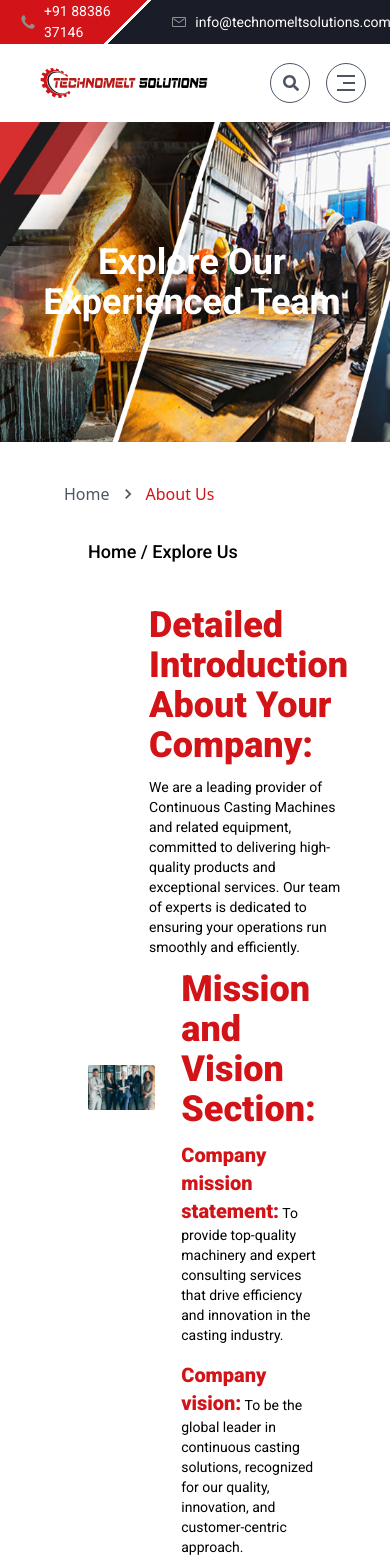
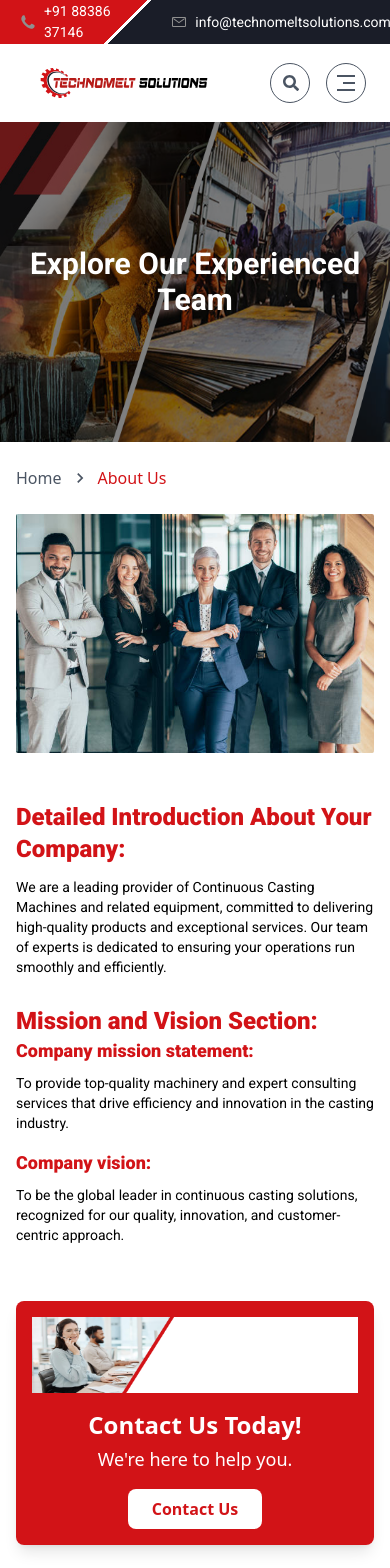
Before and after one commit to sahelzaff/tmc-react-project, a React (Vite) app: page /about-us in a window 390 px wide. Shown: the top 1568 px of the page. Built offline with nearby package versions, Linux system fonts and the light colour scheme.

Commit message:
reposnsive explore us page

```diff
--- a/src/Components/Explore_Components/Explore_Contact.jsx
+++ b/src/Components/Explore_Components/Explore_Contact.jsx
@@ -1,22 +1,57 @@
 import React from 'react';
 import assets from '../../../public/assets/assets';
+import { Link } from 'react-router-dom';
 
 const Explore_Contact = () => {
     return (
-        <div className='w-full h-auto bg-tmc-red p-6 relative mb-10'>
-            <img src={assets.call_explore} alt="" className='w-10/12 mx-auto' />
+        <>
+            {/* Mobile View */}
+            <div className='md:hidden w-full h-auto bg-white p-4 relative mb-6'>
+                <div className='relative w-full bg-white shadow-lg rounded-lg overflow-hidden'>
+                    <div className='bg-tmc-red p-4'>
+                        <div className='flex flex-col items-center gap-4'>
+                            <div className='w-full'>
+                                <img
+                                    src={assets.call_explore}
+                                    alt="Contact"
+                                    className='w-full h-auto object-contain'
+                                />
+                            </div>
+                            <div className='w-full text-white text-center'>
+                                <h2 className='text-2xl font-bold mb-1'>Contact Us Today!</h2>
+                                <p className='text-lg font-medium mb-4'>We're here to help you.</p>
+                                <Link to="/contact-us">
+                                    <button
+                                        type="button"
+                                        className="bg-white text-tmc-red px-6 rounded-lg py-2 text-base font-bold hover:bg-gray-100 transition-colors duration-300 ease-in-out"
+                                    >
+                                        Contact Us
+                                    </button>
+                                </Link>
+                            </div>
+                        </div>
+                    </div>
+                </div>
+            </div>
+
+            {/* Desktop View */}
+            <div className='hidden md:block w-full h-auto bg-tmc-red p-6 relative mb-10'>
+                <img src={assets.call_explore} alt="Contact Background" className='w-10/12 mx-auto' />
                 {/* Text overlay */}
                 <div className='absolute top-1/2 left-1/2 transform -translate-x-1/2 -translate-y-1/2 text-black text-3xl font-bold text-start ml-20'>
                     <h2>Contact Us Today!</h2>
                     <p>We're here to help you.</p>
-
+                    <Link to="/contact-us">
                         <button
                             type="button"
                             className="bg-tmc-red border-[3px] border-tmc-red text-white px-10 rounded-lg py-1 text-[20px] font-bold hover:bg-tmc-red hover:translate-y-[-2px] transition-transform duration-300 ease-in-out mt-4"
-
-                >Contact Us</button>
+                        >
+                            Contact Us
+                        </button>
+                    </Link>
                 </div>
             </div>
+        </>
     );
 };
 
--- a/src/Components/Explore_Components/Explore_Hero.jsx
+++ b/src/Components/Explore_Components/Explore_Hero.jsx
@@ -8,18 +8,15 @@ const Product_Hero = () => {
       {/* Background Image */}
       <div
         className="absolute inset-0 bg-cover bg-center h-full w-full"
-        style={{ backgroundImage: `url(${assets.poster_explore})` }}       />
+        style={{ backgroundImage: `url(${assets.poster_explore})` }}
+      />
 
-      {/* White Overlay */}
-      {/* <div className="absolute inset-0 bg-white opacity-60 h-full w-full"></div> */}
+      {/* Dark Overlay for Mobile */}
+      <div className="absolute inset-0 bg-black bg-opacity-50 md:bg-opacity-0 h-full w-full"></div>
 
       {/* Text on Top */}
-      <div className='relative h-auto w-full'>
-
-      </div>
       <div className="relative flex flex-col items-start justify-center h-full w-full">
-        <h1 className="text-4xl font-bold text-white font-roboto w-96 text-center">Explore Our Experienced Team</h1>
-        {/* <p className='text-lg py-sm font-normal text-gray-100 font-roboto w-96 text center'>And Major Equipment Designed for Optimal Performance</p> */}
+        <h1 className="text-3xl md:text-4xl font-bold text-white font-roboto w-full md:w-96 text-center">Explore Our Experienced Team</h1>
       </div>
     </div>
   );
--- a/src/Components/Explore_Components/Explore_team.jsx
+++ b/src/Components/Explore_Components/Explore_team.jsx
@@ -10,47 +10,50 @@ const Explore_team = () => {
     ];
 
     return (
-        <div className='h-auto w-full pt-10'>
-            <div className='px-16'>
+        <div className='h-auto w-full pt-6 md:pt-10'>
+            <div className='px-4 md:px-8 lg:px-16'>
                 <Breadcrumb items={breadcrumbItems} />
-                <h2 className='font-roboto font-medium text-[18px] pb-10 pt-2 px-6 text-black'>
-                <a href=''>
-                    <Link to='/' className='hover:underline'>Home </Link>
 
-                </a>
-                   / Explore Us</h2>
-
-                <div className='h-auto w-full pb-20'>
-
-                    <div className='flex flex-row items-center justify-center gap-10 px-6'>
-                        <div className='flex items-center justify-center w-1/2'>
-                            <img src={assets.team_image} className='h-full w-full rounded-sm ' alt="" />
+                <div className='h-auto w-full pb-10 md:pb-20'>
+                    <div className='flex flex-col lg:flex-row items-center justify-center gap-6 md:gap-10 px-0 md:px-6'>
+                        <div className='flex items-center justify-center w-full lg:w-1/2'>
+                            <img src={assets.team_image} className='h-full w-full rounded-sm' alt="Team" />
                         </div>
 
-                        <div className='flex flex-col items-center justify-start w-1/2'>
-                            <div>
-                                <h1 className='font-roboto font-extrabold text-tmc-red text-4xl'>Detailed Introduction About Your Company:</h1>
-                                <p className='font-roboto text-sm py-3 text-black font-normal'>We are a leading provider of Continuous Casting Machines and related equipment, committed to delivering high-quality products and exceptional services. Our team of experts is dedicated to ensuring your operations run smoothly and efficiently.</p>
+                        <div className='flex flex-col items-start lg:items-center justify-start w-full lg:w-1/2 mt-6 lg:mt-0'>
+                            <div className='w-full'>
+                                <h1 className='font-roboto font-extrabold text-tmc-red text-2xl md:text-3xl lg:text-4xl'>
+                                    Detailed Introduction About Your Company:
+                                </h1>
+                                <p className='font-roboto text-sm md:text-base py-3 text-black font-normal'>
+                                    We are a leading provider of Continuous Casting Machines and related equipment, committed to delivering high-quality products and exceptional services. Our team of experts is dedicated to ensuring your operations run smoothly and efficiently.
+                                </p>
                             </div>
-                            <div>
-                                <h1 className='font-roboto font-extrabold text-tmc-red text-4xl'>Mission and Vision Section:</h1>
-                                <h2 className='font-roboto text-sm py-3 text-black font-normal pb-1'><span className='font-extrabold text-tmc-red text-xl'>Company mission statement:</span> To provide top-quality machinery and expert consulting services that drive efficiency and innovation in the casting industry.
-                                </h2>
-                                <h2 className='font-roboto text-sm py-3 text-black font-normal'><span className='font-extrabold text-tmc-red text-xl'>Company vision:</span> To be the global leader in continuous casting solutions, recognized for our quality, innovation, and customer-centric approach.
-                                </h2>
+                            <div className='w-full mt-4 md:mt-6'>
+                                <h1 className='font-roboto font-extrabold text-tmc-red text-2xl md:text-3xl lg:text-4xl'>
+                                    Mission and Vision Section:
+                                </h1>
+                                <div className='space-y-4 md:space-y-6'>
+                                    <div>
+                                        <h2 className='font-roboto text-sm md:text-base text-black font-normal'>
+                                            <span className='font-extrabold text-tmc-red text-lg md:text-xl block mb-2'>
+                                                Company mission statement:
+                                            </span>
+                                            To provide top-quality machinery and expert consulting services that drive efficiency and innovation in the casting industry.
+                                        </h2>
+                                    </div>
+                                    <div>
+                                        <h2 className='font-roboto text-sm md:text-base text-black font-normal'>
+                                            <span className='font-extrabold text-tmc-red text-lg md:text-xl block mb-2'>
+                                                Company vision:
+                                            </span>
+                                            To be the global leader in continuous casting solutions, recognized for our quality, innovation, and customer-centric approach.
+                                        </h2>
+                                    </div>
+                                </div>
                             </div>
-                            {/* <button
-                            type="button"
-                            className="bg-tmc-red border-[3px] border-tmc-red text-white px-8 rounded-lg py-2 text-[20px] font-bold my-10 hover:bg-tmc-red hover:translate-y-[-2px] transition-transform duration-300 ease-in-out"
-
-                        >Contact Us</button> */}
                         </div>
-
-
-
                     </div>
-
-
                 </div>
             </div>
         </div>
--- a/src/Components/Navbar.jsx
+++ b/src/Components/Navbar.jsx
@@ -60,7 +60,7 @@ const Navbar = () => {
                         <li className={getNavItemClasses('/products')}><Link to="/products">PRODUCTS</Link></li>
                         <li className={getNavItemClasses('/consultant')}><Link to='/consultant'>CONSULTANT</Link></li>
                         <li className={getNavItemClasses('/services')}><Link to='/services'>SERVICES</Link></li>
-                        <li className={getNavItemClasses('/about-us')}><Link to='/about-us'>ABOUT US</Link></li>
+                        <li className={getNavItemClasses('/about-us')}><Link to='/about-us'>EXPLORE US</Link></li>
                         <li className={getNavItemClasses('/contact-us')}><Link to="/contact-us">CONTACT US</Link></li>
                     </ul>
                 </div>
```
Lines whose indentation alone changed are shown as unchanged.
